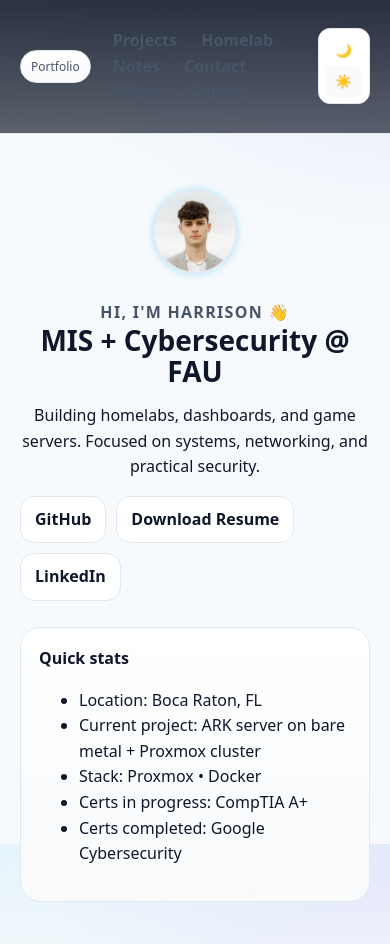
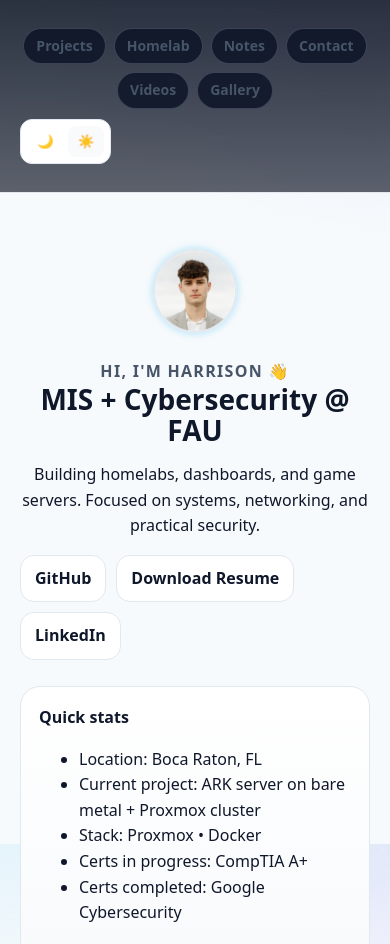
Before and after one commit to lurgioh/lurgioh.github.io, a plain HTML site: page index.html in a window 390 px wide. Shown: the top 944 px of the page. Drawn offline with Linux system fonts and the light colour scheme.

Commit message:
Update index.html

```diff
--- a/index.html
+++ b/index.html
@@ -50,9 +50,29 @@
       position:sticky; top:0; z-index:50; backdrop-filter:saturate(160%) blur(6px); border-bottom:1px solid var(--border);
       background:linear-gradient( to bottom, rgba(10,15,30,.85), rgba(10,15,30,.65));
     }
-    header .inner{display:flex; align-items:center; justify-content:space-between; gap:16px;}
-    nav a{margin:0 10px; font-weight:600; color:var(--muted)}
-    nav a:hover{color:var(--text)}
+    header .inner{
+      display:flex; align-items:center; justify-content:space-between; gap:16px;
+    }
+
+    /* nav pills */
+    header nav{
+      display:flex;
+      flex-wrap:wrap;
+      gap:8px;
+      align-items:center;
+    }
+    header nav a{
+      font-weight:600;
+      color:var(--muted);
+      padding:6px 12px;
+      border-radius:999px;
+      transition:background 0.25s ease, color 0.25s ease;
+    }
+    header nav a:hover{
+      color:var(--text);
+      background:rgba(15,23,42,0.9);
+    }
+
     .btn{
       display:inline-flex; align-items:center; gap:8px;
       border:1px solid var(--border); background:var(--panel); color:var(--text);
@@ -130,6 +150,23 @@
       .grid{grid-template-columns:1fr}
       .hero > div{flex-direction:column; align-items:center; text-align:center}
       .mini-headshot{margin:0 0 12px 0}
+
+      /* cleaner header on mobile */
+      header .inner{
+        flex-direction:column;
+        align-items:flex-start;
+        gap:10px;
+      }
+      .pill{display:none;} /* hide "Portfolio" badge on tiny screens */
+      header nav{
+        width:100%;
+        justify-content:center;
+      }
+      header nav a{
+        background:rgba(15,23,42,0.9);
+        border:1px solid rgba(148,163,184,0.3);
+        font-size:14px;
+      }
     }
   </style>
 
```
